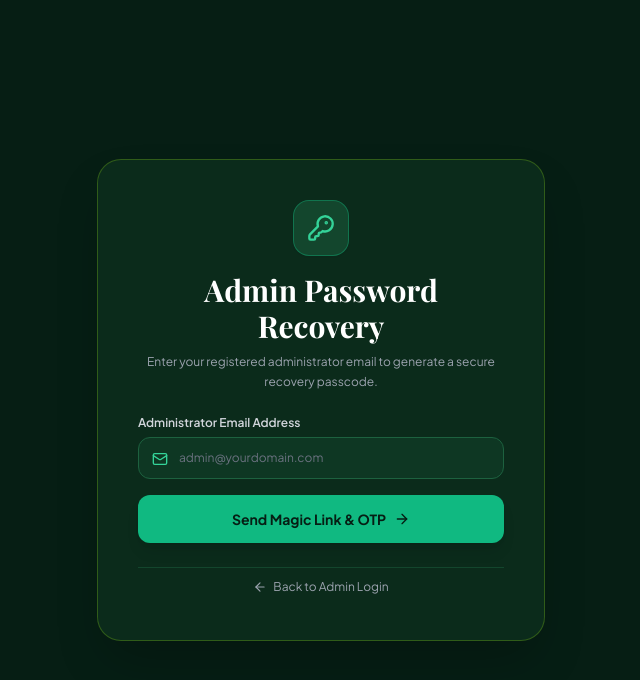
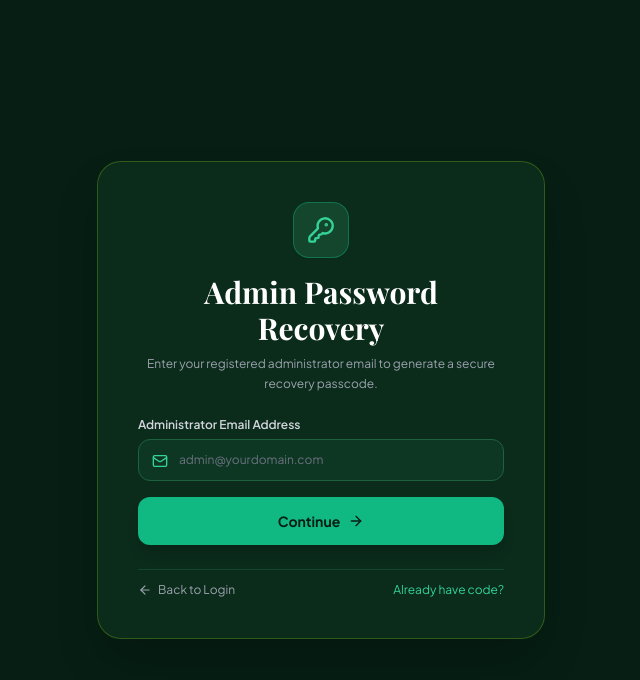
Before and after one commit to Ashutoshkuma8271/Akira-fresh, a React (Vite) app: page /admin/forgot-password in a window 1280 px wide. Shown: the top 680 px of the page, without its empty margins (319-959 px from the left). Built offline with nearby package versions, Linux system fonts and the light colour scheme; no server answers; a web font is replaced by a local one.

Commit message:
fix: robust admin OTP verification across Supabase and clean button UI

```diff
--- a/src/pages/CustomerResetPasswordPage.jsx
+++ b/src/pages/CustomerResetPasswordPage.jsx
@@ -303,7 +303,7 @@ export const CustomerResetPasswordPage = () => {
               disabled={submitting}
               className="w-full py-3.5 bg-emerald-500 hover:bg-emerald-400 text-navy-950 font-bold text-xs sm:text-sm rounded-xl shadow-lg hover:brightness-110 active:scale-98 transition-all cursor-pointer disabled:opacity-50 mt-2"
             >
-              {submitting ? 'Updating Password...' : 'Save New Password & Sign In'}
+              {submitting ? 'Updating...' : 'Update Password'}
             </button>
           </form>
         )}
--- a/src/pages/admin/AdminForgotPasswordPage.jsx
+++ b/src/pages/admin/AdminForgotPasswordPage.jsx
@@ -104,19 +104,26 @@ export const AdminForgotPasswordPage = () => {
               disabled={isSubmitting}
               className="w-full py-3.5 bg-emerald-500 hover:bg-emerald-400 text-navy-950 font-bold text-xs sm:text-sm rounded-xl shadow-lg hover:brightness-110 active:scale-98 transition-all flex items-center justify-center gap-2 cursor-pointer disabled:opacity-50"
             >
-              <span>{isSubmitting ? 'Sending Security Email...' : 'Send Magic Link & OTP'}</span>
+              <span>{isSubmitting ? 'Sending...' : 'Continue'}</span>
               <ArrowRight className="w-4 h-4" />
             </button>
           </form>
         )}
 
-        <div className="pt-2 text-center border-t border-navy-800">
+        <div className="pt-3 flex items-center justify-between border-t border-navy-800 text-xs">
           <Link
             to="/admin/login"
-            className="inline-flex items-center gap-1.5 text-xs text-gray-400 hover:text-emerald-400 transition-colors"
+            className="inline-flex items-center gap-1.5 text-gray-400 hover:text-emerald-400 transition-colors"
           >
             <ArrowLeft className="w-3.5 h-3.5" />
-            <span>Back to Admin Login</span>
+            <span>Back to Login</span>
+          </Link>
+
+          <Link
+            to="/admin/reset-password"
+            className="text-emerald-400 hover:underline"
+          >
+            Already have code?
           </Link>
         </div>
 
--- a/src/pages/admin/AdminResetPasswordPage.jsx
+++ b/src/pages/admin/AdminResetPasswordPage.jsx
@@ -304,7 +304,7 @@ export const AdminResetPasswordPage = () => {
                 disabled={isSubmitting}
                 className="w-full py-3.5 bg-emerald-500 hover:bg-emerald-400 text-navy-950 font-bold text-xs sm:text-sm rounded-xl shadow-lg hover:brightness-110 active:scale-98 transition-all flex items-center justify-center gap-2 cursor-pointer disabled:opacity-50"
               >
-                <span>{isSubmitting ? 'Resetting Password...' : 'Save & Update Password'}</span>
+                <span>{isSubmitting ? 'Updating...' : 'Update Password'}</span>
                 <ArrowRight className="w-4 h-4" />
               </button>
             </form>
--- a/src/pages/admin/AdminSignupPage.jsx
+++ b/src/pages/admin/AdminSignupPage.jsx
@@ -197,8 +197,8 @@ export const AdminSignupPage = () => {
               disabled={isSubmitting || otp.length !== 6}
               className="w-full py-3.5 bg-emerald-500 hover:bg-emerald-400 text-navy-950 font-bold text-xs sm:text-sm rounded-xl shadow-lg hover:brightness-110 active:scale-98 transition-all flex items-center justify-center gap-2 cursor-pointer disabled:opacity-50"
             >
-              <CheckCircle2 className="w-4 h-4" />
-              <span>{isSubmitting ? 'Verifying Code...' : 'Verify & Continue to Login'}</span>
+              <span>{isSubmitting ? 'Verifying...' : 'Continue'}</span>
+              <ArrowRight className="w-4 h-4" />
             </button>
           </form>
 
@@ -208,7 +208,7 @@ export const AdminSignupPage = () => {
               onClick={() => setStep('form')}
               className="text-xs text-gray-400 hover:text-white transition-colors"
             >
-              ← Back to Registration Form
+              ← Back to Registration
             </button>
           </div>
 
```
Also changed, not shown: 1 other file (tests, documents, lock files or other folders).
